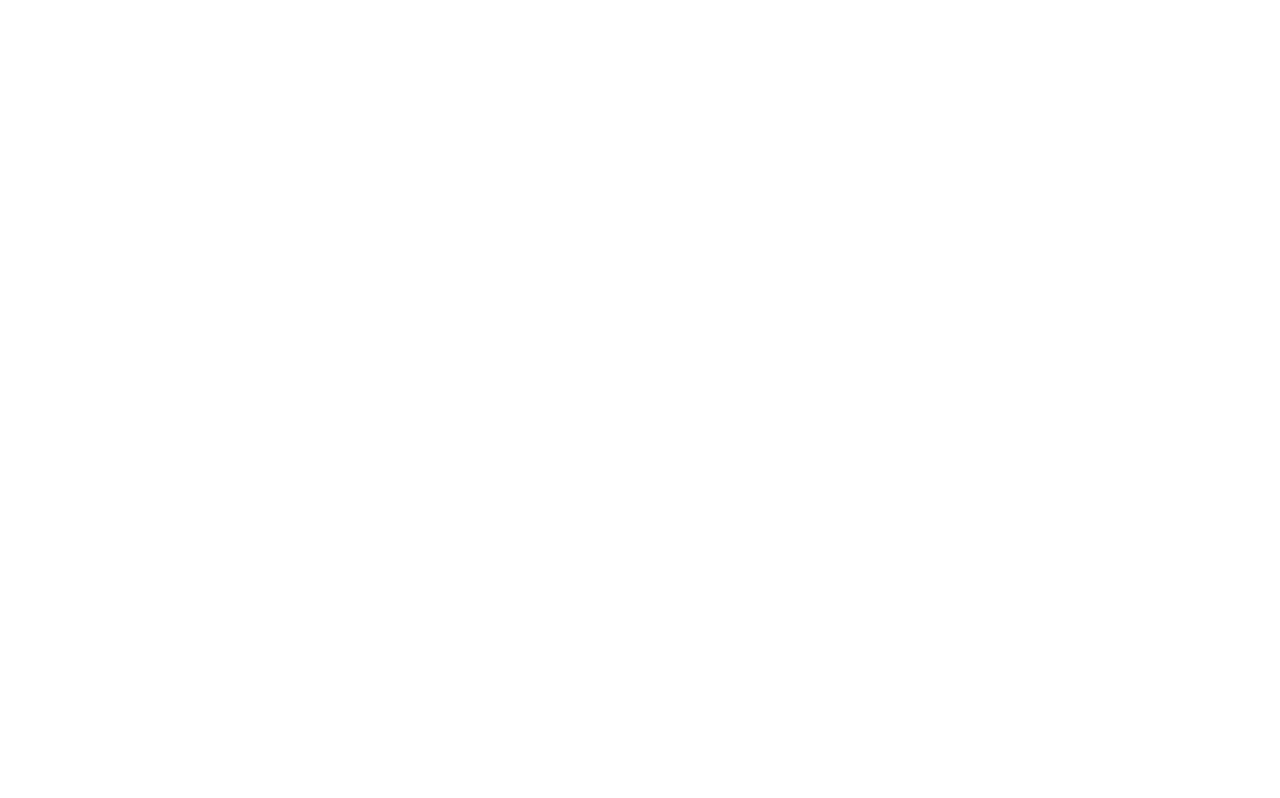
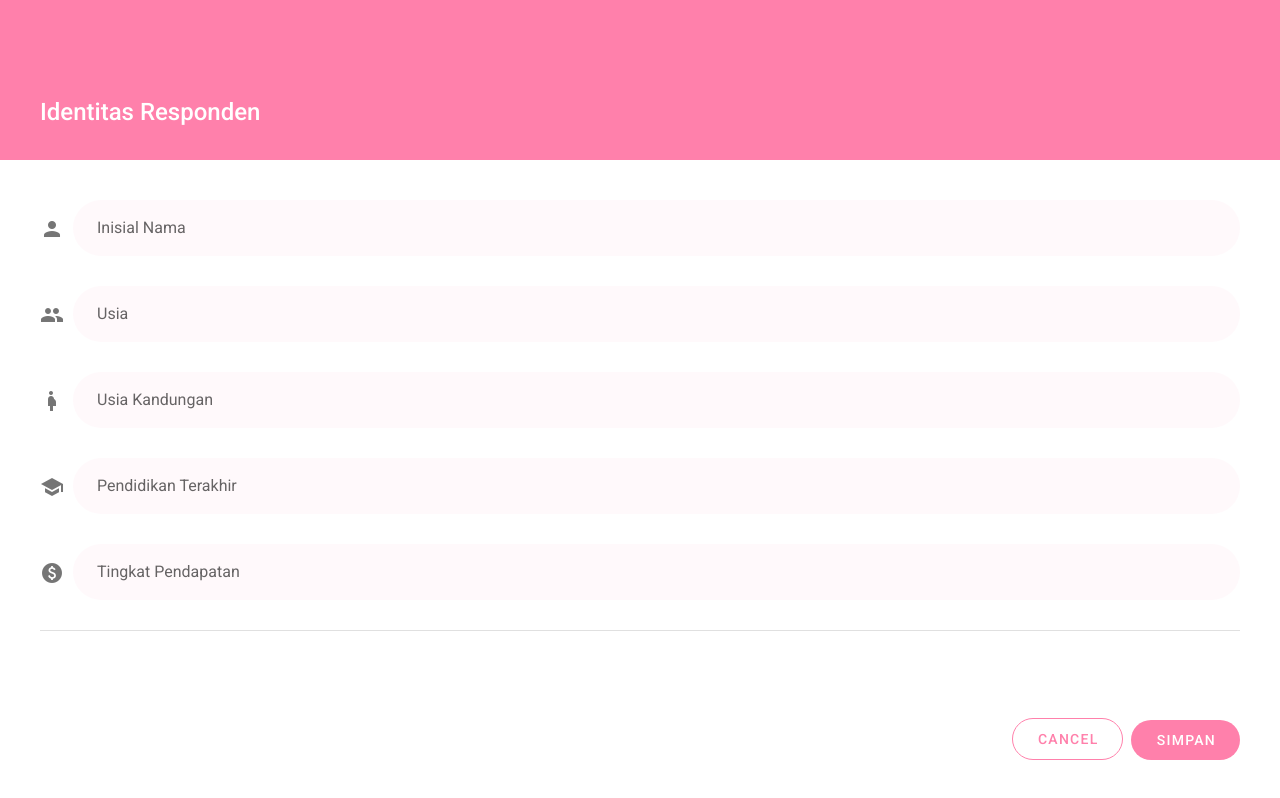
Before and after one commit to melankolia/jiwa-sehat-persalinan-selamat, a Vue app: page /identity in a window 1280 px wide. Built offline with nearby package versions, Linux system fonts and the light colour scheme.

Commit message:
[ADD] Create UI Identity Screen

```diff
--- a/src/components/Headers/index.vue
+++ b/src/components/Headers/index.vue
@@ -1,5 +1,5 @@
 <template>
-  <div class="pink accent-1 flex-grow-1 d-flex" style="max-height: 20vh">
+  <div class="pink accent-1 flex-grow-1 d-flex" style="height: 20vh">
     <p
       class="headline white--text font-weight-medium align-self-end my-8 px-10"
     >
--- a/src/containers/index.vue
+++ b/src/containers/index.vue
@@ -1,7 +1,10 @@
 <template>
-  <div>
+  <div class="d-flex flex-column super-container">
     <v-main>
       <v-container fluid class="pa-0">
+        <v-expand-transition>
+          <Headers :text="currentHeadRoute" v-if="isHomepage" />
+        </v-expand-transition>
         <transition :name="transitionName">
           <router-view></router-view>
         </transition>
@@ -11,14 +14,29 @@
 </template>
 
 <script>
+const Headers = () => import("@/components/Headers");
 export default {
+  components: {
+    Headers,
+  },
   data() {
     return {
       transitionName: "",
+      currentHeadRoute: null,
     };
+  },
+  mounted() {
+    !this.currentHeadRoute &&
+      (this.currentHeadRoute = this.$router.currentRoute.meta.text);
+  },
+  computed: {
+    isHomepage() {
+      return !!this.currentHeadRoute;
+    },
   },
   watch: {
     $route(to, from) {
+      this.currentHeadRoute = to.meta.text;
       if (to.meta.stack > from.meta.stack) {
         this.transitionName = "slide-left";
       } else {
@@ -36,7 +54,7 @@
 .slide-left-enter-active,
 .slide-left-leave-active {
   will-change: transform;
-  transition: all 500ms;
+  transition: all 750ms;
   position: absolute;
 }
 .slide-right-enter {
@@ -55,4 +73,7 @@
   opacity: 0;
   transform: translate(-100%, 0);
 }
+.super-container {
+  height: 100vh;
+}
 </style>
--- a/src/router/name.types.js
+++ b/src/router/name.types.js
@@ -1,3 +1,4 @@
 export const HOME = "home";
 export const ABOUT = "about";
 export const AGREEMENT = "agreement";
+export const IDENTITY = "identity";
--- a/src/router/routes.js
+++ b/src/router/routes.js
@@ -1,8 +1,9 @@
 const TheContainer = () => import("@/containers/index");
 const Home = () => import("@/views/Home");
 const Agreement = () => import("@/views/Agreement");
+const Identity = () => import("@/views/Identity");
 
-import { HOME, AGREEMENT } from "./name.types";
+import { HOME, AGREEMENT, IDENTITY } from "./name.types";
 
 export const routes = [
   {
@@ -16,6 +17,7 @@
         meta: {
           title: HOME,
           stack: 1,
+          text: null,
         },
       },
       {
@@ -25,6 +27,17 @@
         meta: {
           title: AGREEMENT,
           stack: 2,
+          text: "Lembar Persetujuan",
+        },
+      },
+      {
+        path: "/identity",
+        name: IDENTITY,
+        component: Identity,
+        meta: {
+          title: IDENTITY,
+          stack: 3,
+          text: "Identitas Responden",
         },
       },
     ],
--- a/src/views/Agreement.vue
+++ b/src/views/Agreement.vue
@@ -1,18 +1,16 @@
 <template>
-  <div class="d-flex flex-column cust-container">
-    <Headers text="Lembar Persetujuan" />
-    <div class="d-flex flex-column flex-grow-1 pa-10">
+  <div class="d-flex flex-column pa-10" style="height: 80vh">
     <p class="subtitle-1 font-weight-medium">Persetujuan Menjadi Responden</p>
     <div class="pb-4" style="overflow: scroll">
       <p
         class="text-body-2 text-justify font-font-weight-thin blue-grey--text darken-2"
+        style="line-height: 1.8rem !important"
       >
         Setelah saya membaca maksud dan tujuan penelitian ini, maka dengan
         kesadaran penuh dan tanpa ada paksaan dari pihak lain menyatakan bahwa
         saya bersedia untuk berpartisipasi sebagai responden dalam penelitian
-          yang dilakukan oleh saudari Teta Apriliana, Mahasiswa Program Studi
-          Ilmu Keperawatan Fakultas Kedokteran Universitas Sriwijaya dengan
-          judul
+        yang dilakukan oleh saudari Teta Apriliana, Mahasiswa Program Studi Ilmu
+        Keperawatan Fakultas Kedokteran Universitas Sriwijaya dengan judul
         <span class="font-weight-bold">
           “Perancangan Aplikasi Berbasis Website JSPS (Jiwa Sehat Persalinan
           Selamat) terhadap Perubahan Tingkat Ansietas Ibu Primigravida
@@ -46,22 +44,18 @@
         rounded
         depressed
         color="pink accent-1"
+        @click="goToIdentity"
       >
         <span class="white--text button font-weight-medium"> Setuju </span>
       </v-btn>
     </div>
   </div>
-  </div>
 </template>
 
 <script>
-const Headers = () => import("@/components/Headers");
-import { HOME } from "@/router/name.types";
+import { HOME, IDENTITY } from "@/router/name.types";
 
 export default {
-  components: {
-    Headers,
-  },
   data() {
     return {
       agreement: false,
@@ -70,6 +64,9 @@
   methods: {
     handleBack() {
       this.$router.replace({ name: HOME });
+    },
+    goToIdentity() {
+      this.$router.push({ name: IDENTITY });
     },
   },
   computed: {
@@ -80,8 +77,4 @@
 };
 </script>
 
-<style scoped>
-.cust-container {
-  height: 100vh;
-}
-</style>
+<style></style>
--- /dev/null
+++ b/src/views/Identity.vue
@@ -0,0 +1,104 @@
+<template>
+  <div class="d-flex flex-column pa-10" style="height: 80vh">
+    <v-form
+      id="check-form"
+      ref="form"
+      v-model="valid"
+      lazy-validation
+      @submit.prevent="onSubmit()"
+    >
+      <v-text-field
+        prepend-icon="person"
+        label="Inisial Nama"
+        color="secondary"
+        filled
+        rounded
+        :rules="rules"
+      />
+      <v-text-field
+        prepend-icon="people"
+        label="Usia"
+        color="secondary"
+        filled
+        rounded
+        :rules="rules"
+        type="number"
+      />
+      <v-text-field
+        prepend-icon="pregnant_woman"
+        label="Usia Kandungan"
+        color="secondary"
+        filled
+        rounded
+        :rules="rules"
+      />
+      <v-text-field
+        prepend-icon="school"
+        label="Pendidikan Terakhir"
+        color="secondary"
+        filled
+        rounded
+        :rules="rules"
+      />
+      <v-text-field
+        prepend-icon="paid"
+        label="Tingkat Pendapatan"
+        color="secondary"
+        filled
+        rounded
+        :rules="rules"
+      />
+    </v-form>
+    <v-divider />
+    <div class="d-flex flex-row flex-grow-1 justify-end align-end">
+      <v-btn
+        @click="handleBack"
+        class="py-5 px-6 mx-2"
+        color="pink accent-1"
+        outlined
+        rounded
+      >
+        <span class="button font-weight-medium"> Cancel </span>
+      </v-btn>
+      <v-btn
+        form="check-form"
+        class="py-5 px-6"
+        type="submit"
+        rounded
+        depressed
+        color="pink accent-1"
+      >
+        <span class="white--text button font-weight-medium"> Simpan </span>
+      </v-btn>
+    </div>
+  </div>
+</template>
+
+<script>
+import { AGREEMENT } from "@/router/name.types";
+
+export default {
+  data() {
+    return {
+      valid: false,
+      rules: [(v) => !!v || "Field Harus Diisi!"],
+    };
+  },
+  methods: {
+    handleBack() {
+      this.$router.replace({ name: AGREEMENT });
+    },
+    onSubmit() {
+      if (this.$refs.form.validate()) {
+        console.log("VALIDATE");
+      }
+    },
+  },
+};
+</script>
+
+<style>
+.theme--light.v-text-field--filled > .v-input__control > .v-input__slot {
+  background: rgb(250 128 171 / 5%) !important;
+}
+</style>
```
Lines whose indentation alone changed are shown as unchanged.
